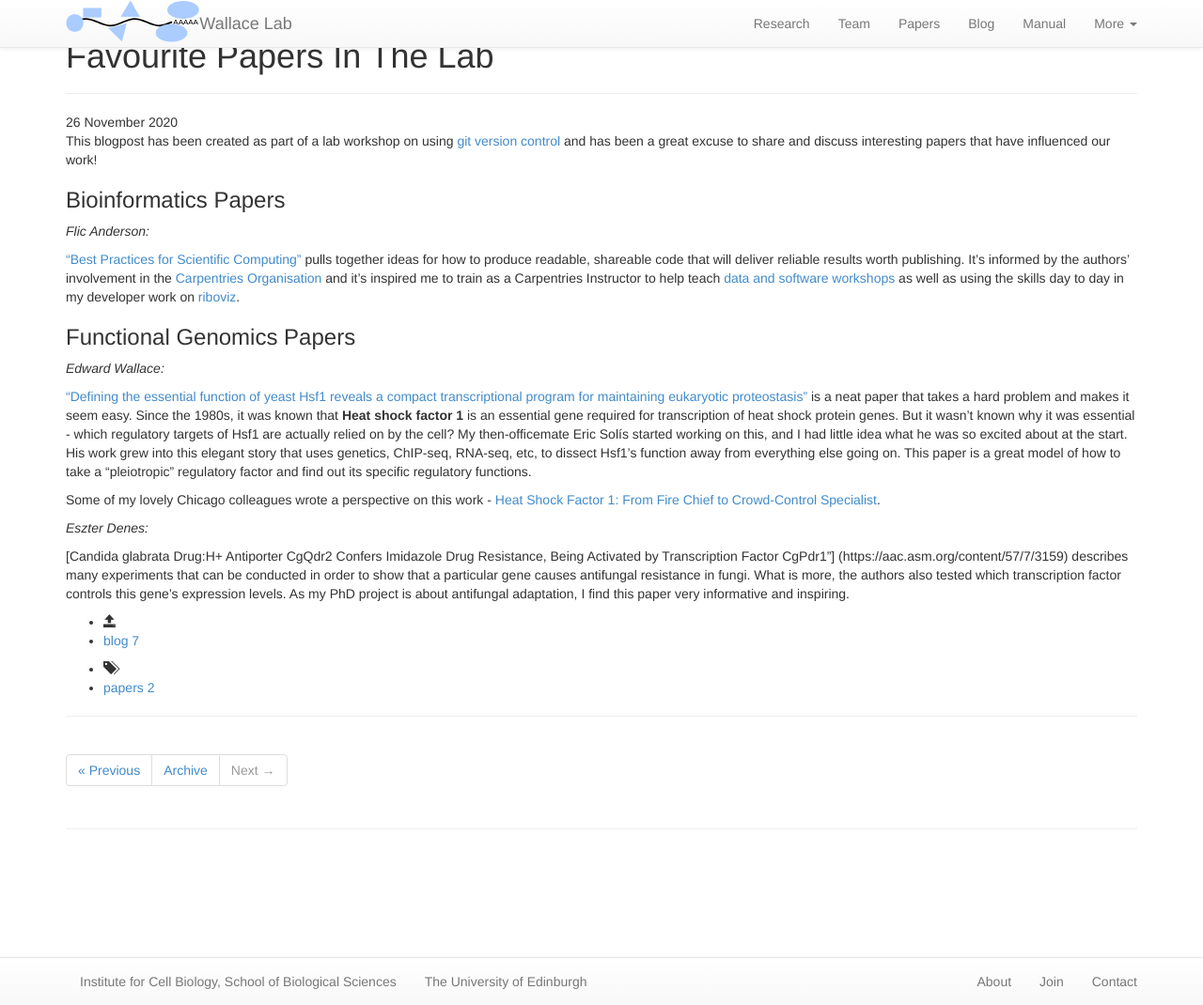
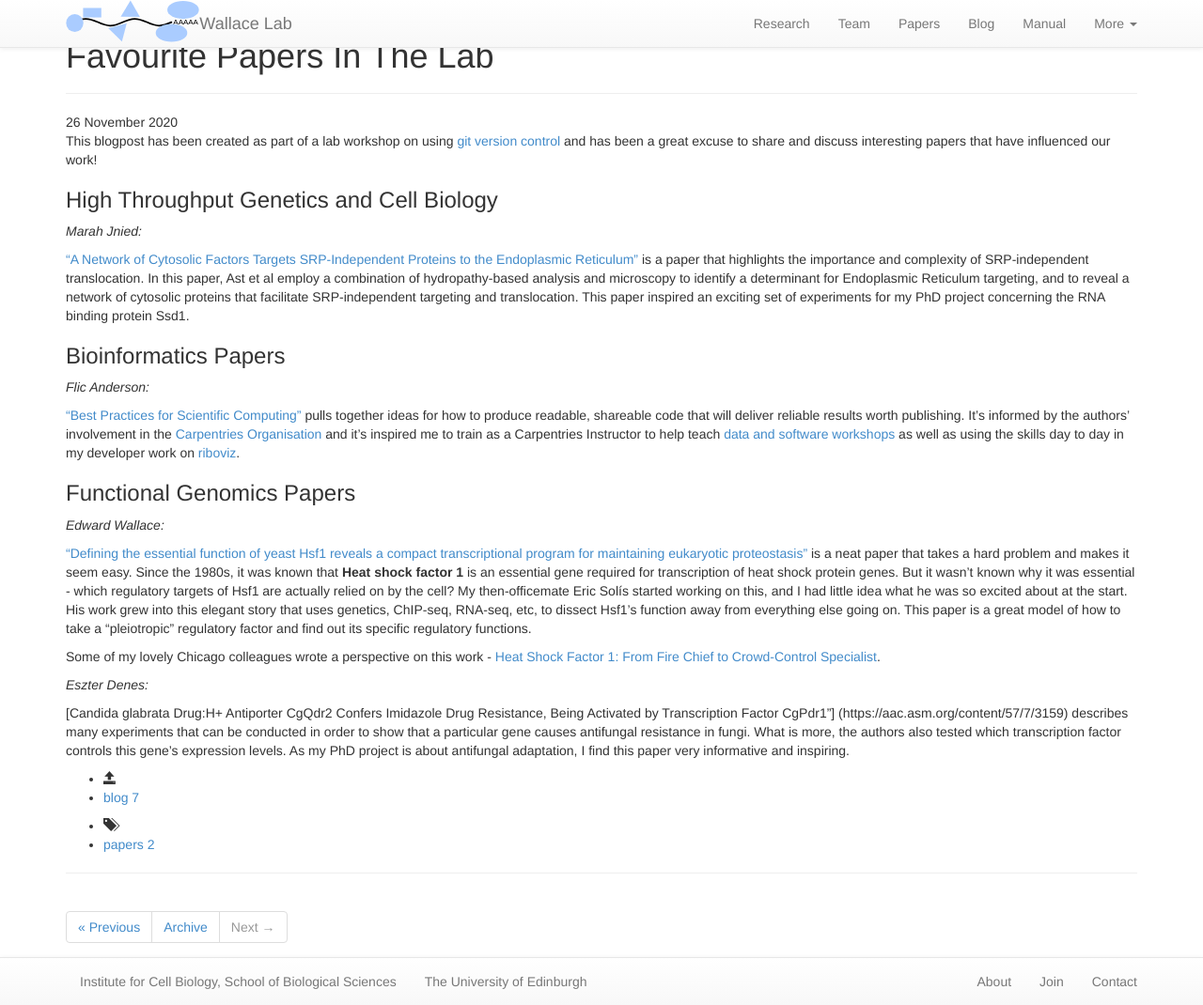
Before and after one commit to swinterbourne/ewallace.github.io, a Jekyll site: the page built from blog/_posts/2020-11-26-favourite-papers.md, in a window 1280 px wide and 1070 px high. Shown: the whole window at 94% size. Built offline with Jekyll 4.4.1, drawn with Linux system fonts in a browser that asks for light colours; nearby versions of some CDN libraries.

Commit message:
add Marah's favourite paper  (#55)
* add Marah's favourite paper to blog 2020-11-26-favourite-papers.md

* Update 2020-11-26-favourite-papers.md

Looks good!

```diff
--- a/blog/_posts/2020-11-26-favourite-papers.md
+++ b/blog/_posts/2020-11-26-favourite-papers.md
@@ -10,6 +10,12 @@ tags: [papers]
 {% include JB/setup %}
 
 This blogpost has been created as part of a lab workshop on using [git version control](https://en.wikipedia.org/wiki/Git) and has been a great excuse to share and discuss interesting papers that have influenced our work!
+
+### High Throughput Genetics and Cell Biology
+
+*Marah Jnied:*
+
+["A Network of Cytosolic Factors Targets SRP-Independent Proteins to the Endoplasmic Reticulum"](https://www.sciencedirect.com/science/article/pii/S0092867413001517) is a paper that highlights the importance and complexity of SRP-independent translocation. In this paper, Ast et al employ a combination of hydropathy-based analysis and microscopy to identify a determinant for Endoplasmic Reticulum targeting, and to reveal a network of cytosolic proteins that facilitate SRP-independent targeting and translocation. This paper inspired an exciting set of experiments for my PhD project concerning the RNA binding protein Ssd1.
 
 ### Bioinformatics Papers
 
```
